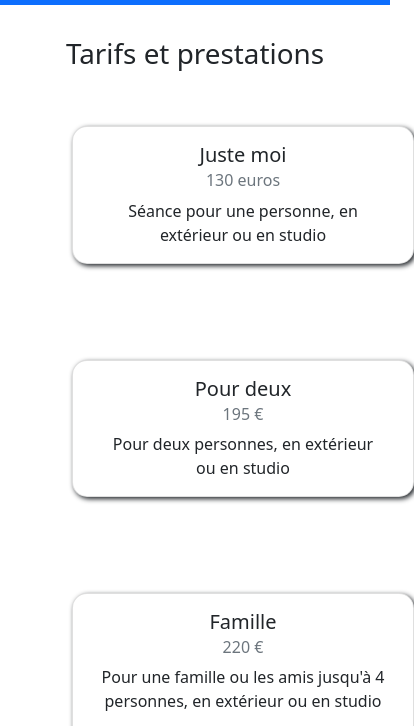
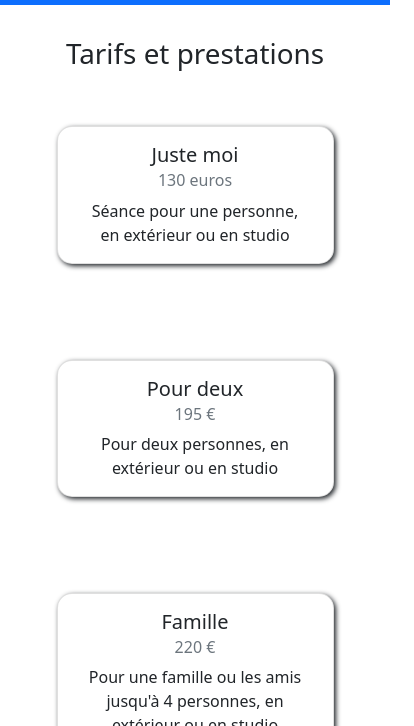
Before and after one commit to Brunod32/Charles-Cantin, an Eleventy site: page src/tarifsPrestations.njk in a window 390 px wide. Shown: the part 61-787 px from the top of the page, 414 px wide, since content can reach past the window. Built offline with nearby package versions, Linux system fonts and the light colour scheme; Eleventy itself is replaced by a stand-in of ours; files that its build step writes are made by us from their sources.

Commit message:
Changed templates

```diff
--- a/public/css/style.css
+++ b/public/css/style.css
@@ -7,6 +7,7 @@ footer {
     display:flex;
     justify-content: center;
     align-items: center;
+    margin-top: 10px;
 }
 
 #logo {
@@ -65,27 +66,21 @@ label {
 }
 
 .card {
-    width: 400px;
+    width: 300px;
     margin-top:2rem;
     border-radius: 15px;
     box-shadow: 2px 2px 5px;
 }
 
 .card:hover {
-    box-shadow: 4px 4px 15px;
+    box-shadow: 8px 8px 20px;
 }
 
-
-@media screen and (max-width:992px) {
+/* @media screen and (max-width:992px) {
     .width-form {
         width: 100%;
         margin: auto;
         padding: 1rem;
         justify-content: center;
     }
-
-    .card {
-        display: block;
-        flex-direction: column;
-    }
-}
+} */
--- a/src/css/style.css
+++ b/src/css/style.css
@@ -7,6 +7,7 @@ footer {
     display:flex;
     justify-content: center;
     align-items: center;
+    margin-top: 10px;
 }
 
 #logo {
@@ -65,27 +66,21 @@ label {
 }
 
 .card {
-    width: 400px;
+    width: 300px;
     margin-top:2rem;
     border-radius: 15px;
     box-shadow: 2px 2px 5px;
 }
 
 .card:hover {
-    box-shadow: 4px 4px 15px;
+    box-shadow: 8px 8px 20px;
 }
 
-
-@media screen and (max-width:992px) {
+/* @media screen and (max-width:992px) {
     .width-form {
         width: 100%;
         margin: auto;
         padding: 1rem;
         justify-content: center;
     }
-
-    .card {
-        display: block;
-        flex-direction: column;
-    }
-}
+} */
--- a/src/tarifsPrestations.njk
+++ b/src/tarifsPrestations.njk
@@ -3,7 +3,7 @@ layout: layout.njk
 ---
 <h1 class="title-page">Tarifs et prestations</h1>
 
-<div class="container-fluid row col-lg-8 col-md-10 m-auto">
+<div class="container-fluid row col-10 col-md-10 m-auto justify-content-center">
     <div class="card m-5">
         <div class="card-body">
             <h5 class="card-title text-center">Juste moi</h5>
@@ -29,7 +29,8 @@ layout: layout.njk
         </div>
     </div>
 </div>
-<div class="container-fluid row col-lg-8 col-md-10 m-auto">
+
+<div class="container-fluid row col-10 col-md-10 m-auto justify-content-center">
     <div class="card m-5">
         <div class="card-body">
             <h5 class="card-title text-center">Il était une fois</h5>
```
Also changed, not shown: public/tarifsPrestations/index.html.
